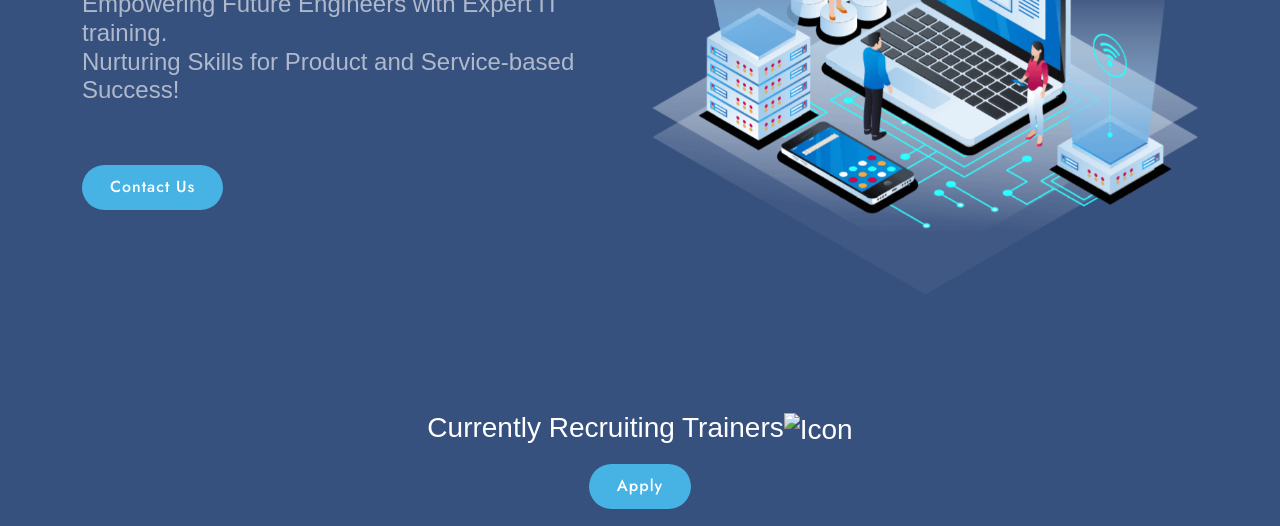
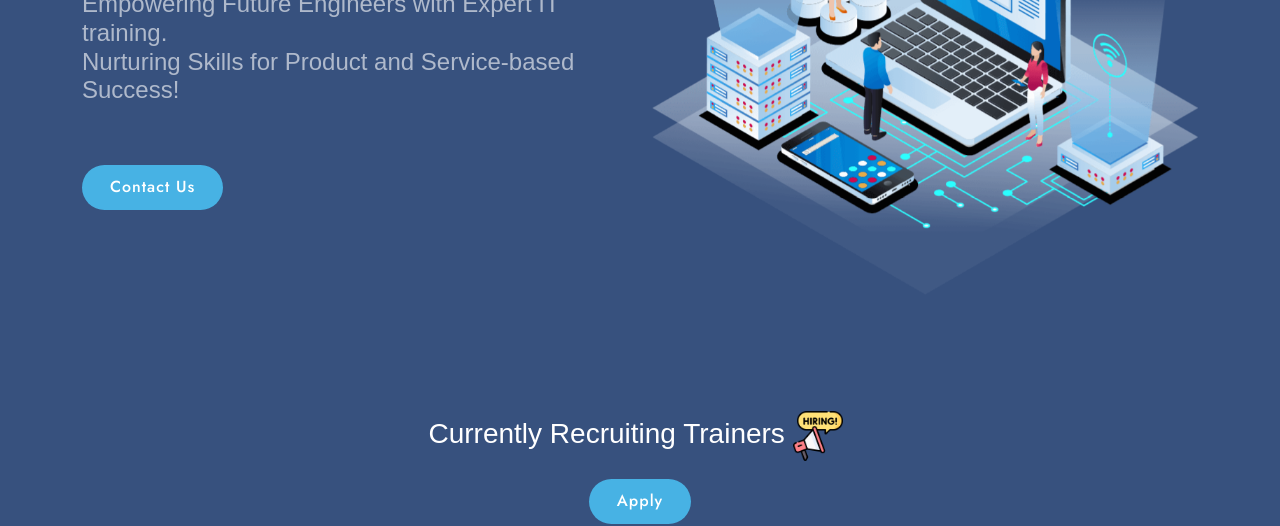
Before and after one commit to DaaliVardhan/project-pyramid, a plain HTML site: page index.html in a window 1280 px wide. Shown: the part 289-815 px from the top of the page. Drawn offline with Linux system fonts and the light colour scheme; the site is published under a folder, as on GitHub Pages, so addresses that start at the root find nothing.

Commit message:
change image address

```diff
--- a/index.html
+++ b/index.html
@@ -218,7 +218,7 @@
 		<main id="main">
 			<!-- ======= Banner Section ======= -->
 			<section id="banner" class="banner">
-				<h3>Currently Recruiting Trainers<span><img class="hiring-img" src="/assets/img/hiring.png" alt="icon"/></span></h3><a href="#job-description" class="btn-get-started">Apply</a>
+				<h3>Currently Recruiting Trainers<span><img class="hiring-img" src="assets/img/hiring.png" alt="icon"/></span></h3><a href="#job-description" class="btn-get-started">Apply</a>
 			</section>
 			<!-- ======= Clients Section ======= -->
 			<section id="clients" class="clients section-bg">
```
